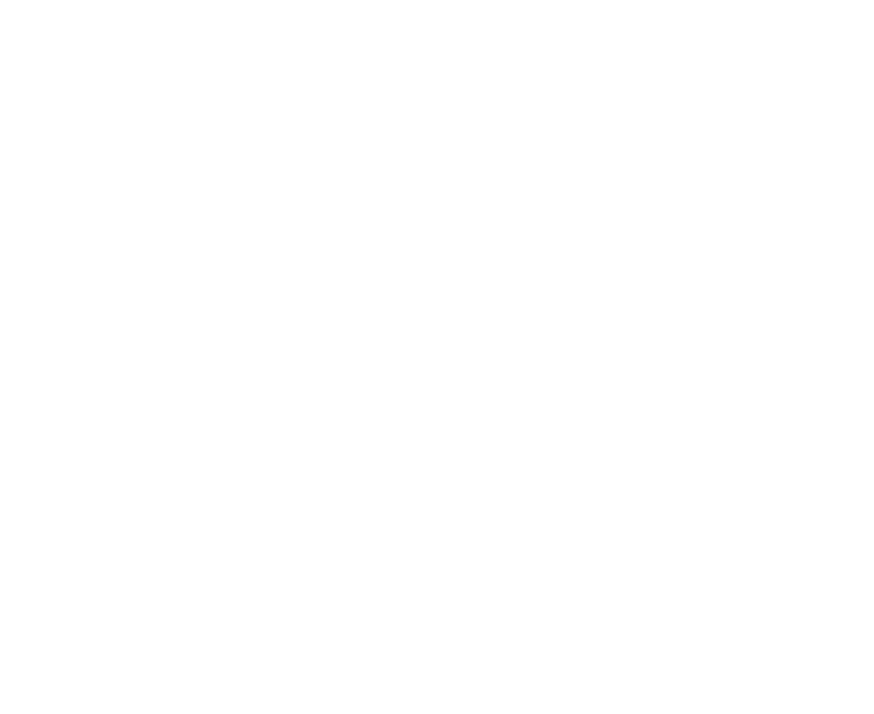
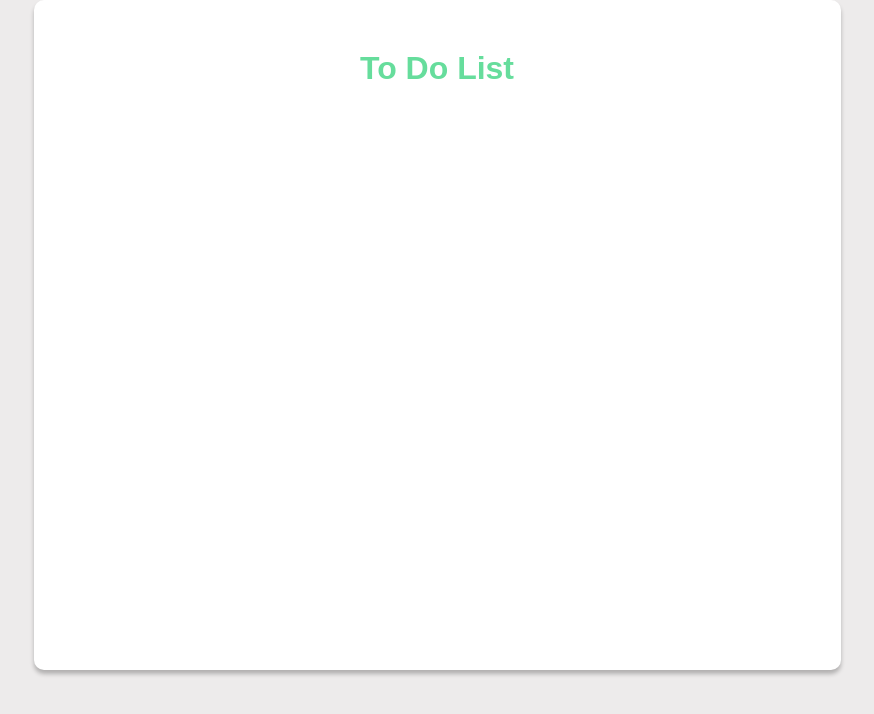
Before and after one commit to sagongjieun/Todo-App-TS, a React (Vite) app in the folder react-ts-vite-practice/: page / in a window 1280 px wide. Shown: the top 714 px of the page, without its empty margins (203-1077 px from the left). Built offline with nearby package versions, Linux system fonts and the light colour scheme.

Commit message:
todo title 및 todo 골격 구현

```diff
--- a/react-ts-vite-practice/index.html
+++ b/react-ts-vite-practice/index.html
@@ -4,7 +4,7 @@
     <meta charset="UTF-8" />
     <link rel="icon" type="image/svg+xml" href="/vite.svg" />
     <meta name="viewport" content="width=device-width, initial-scale=1.0" />
-    <title>Vite + React + TS</title>
+    <title>To Do List</title>
   </head>
   <body>
     <div id="root"></div>
--- a/react-ts-vite-practice/src/App.tsx
+++ b/react-ts-vite-practice/src/App.tsx
@@ -1,7 +1,26 @@
 import * as React from "react";
+import { css } from "@emotion/react";
+import TodoTitle from "./components/TodoTitle";
 
 export interface IAppProps {}
 
 export default function App(props: IAppProps) {
-  return <div className="app"></div>;
+  return (
+    <div css={mainWrapper}>
+      <TodoTitle />
+    </div>
+  );
 }
+
+const mainWrapper = css`
+  width: 807px;
+  height: 670px;
+  background: #ffffff;
+  box-shadow: 0px 4px 4px rgba(0, 0, 0, 0.25);
+  border-radius: 10px;
+  margin: auto;
+  display: flex;
+  flex-direction: column;
+  align-items: center;
+  padding: 50px;
+`;
--- /dev/null
+++ b/react-ts-vite-practice/src/components/TodoTitle.tsx
@@ -0,0 +1,12 @@
+import * as React from "react";
+import { css } from "@emotion/react";
+
+export interface IAppProps {}
+
+export default function TodoTitle(props: IAppProps) {
+  return <h1 css={titleWrapper}>To Do List</h1>;
+}
+
+const titleWrapper = css`
+  color: #66dd9c;
+`;
--- a/react-ts-vite-practice/src/styles/GlobalStyle.tsx
+++ b/react-ts-vite-practice/src/styles/GlobalStyle.tsx
@@ -13,5 +13,25 @@
     padding: 0;
     text-decoration: none;
     box-sizing: border-box;
+    font-family: "Noto Sans KR", sans-serif;
+  }
+
+  body {
+    background-color: #edebeb;
+  }
+
+  ::-webkit-scrollbar {
+    width: 8px;
+    height: 10px;
+  }
+
+  ::-webkit-scrollbar-thumb {
+    background-color: rgba(0, 0, 0, 0.3);
+    border-radius: 10px;
+  }
+
+  ::-webkit-scrollbar-track {
+    background-color: initial;
+    border-radius: 10px;
   }
 `;
--- a/react-ts-vite-practice/tsconfig.json
+++ b/react-ts-vite-practice/tsconfig.json
@@ -14,7 +14,9 @@
     "resolveJsonModule": true,
     "isolatedModules": true,
     "noEmit": true,
-    "jsx": "react-jsx"
+    "jsx": "react-jsx",
+    "types": ["@emotion/react/types/css-prop"],
+    "jsxImportSource": "@emotion/react"
   },
   "include": ["src"],
   "references": [{ "path": "./tsconfig.node.json" }]
```
Also changed, not shown: react-ts-vite-practice/src/components/TodoInput.tsx (added, +7 -0 lines), react-ts-vite-practice/src/components/TodoList.tsx (added, +7 -0 lines), react-ts-vite-practice/src/components/TodoListItem.tsx (added, +7 -0 lines), react-ts-vite-practice/src/components/TodoToggle.tsx (added, +7 -0 lines).
